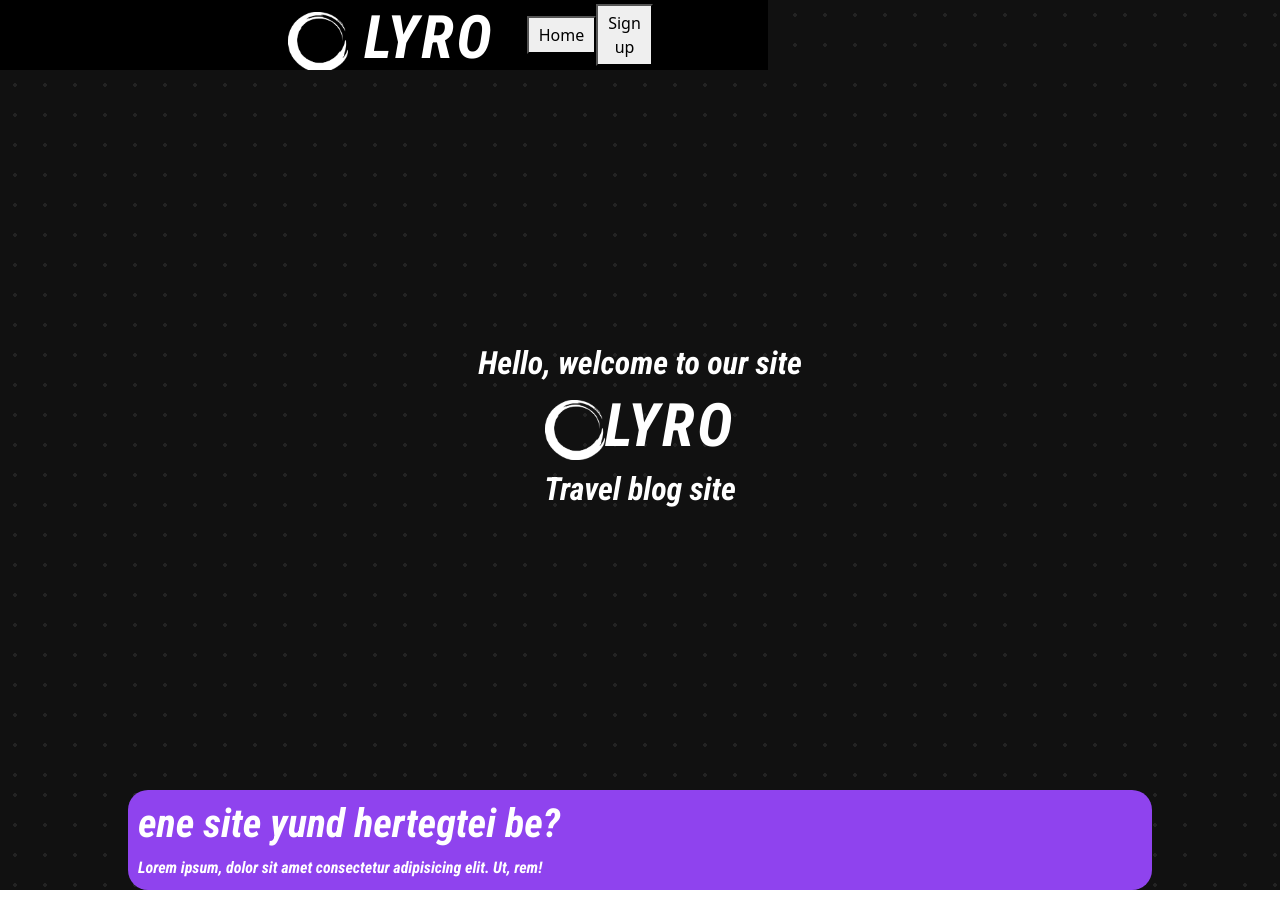
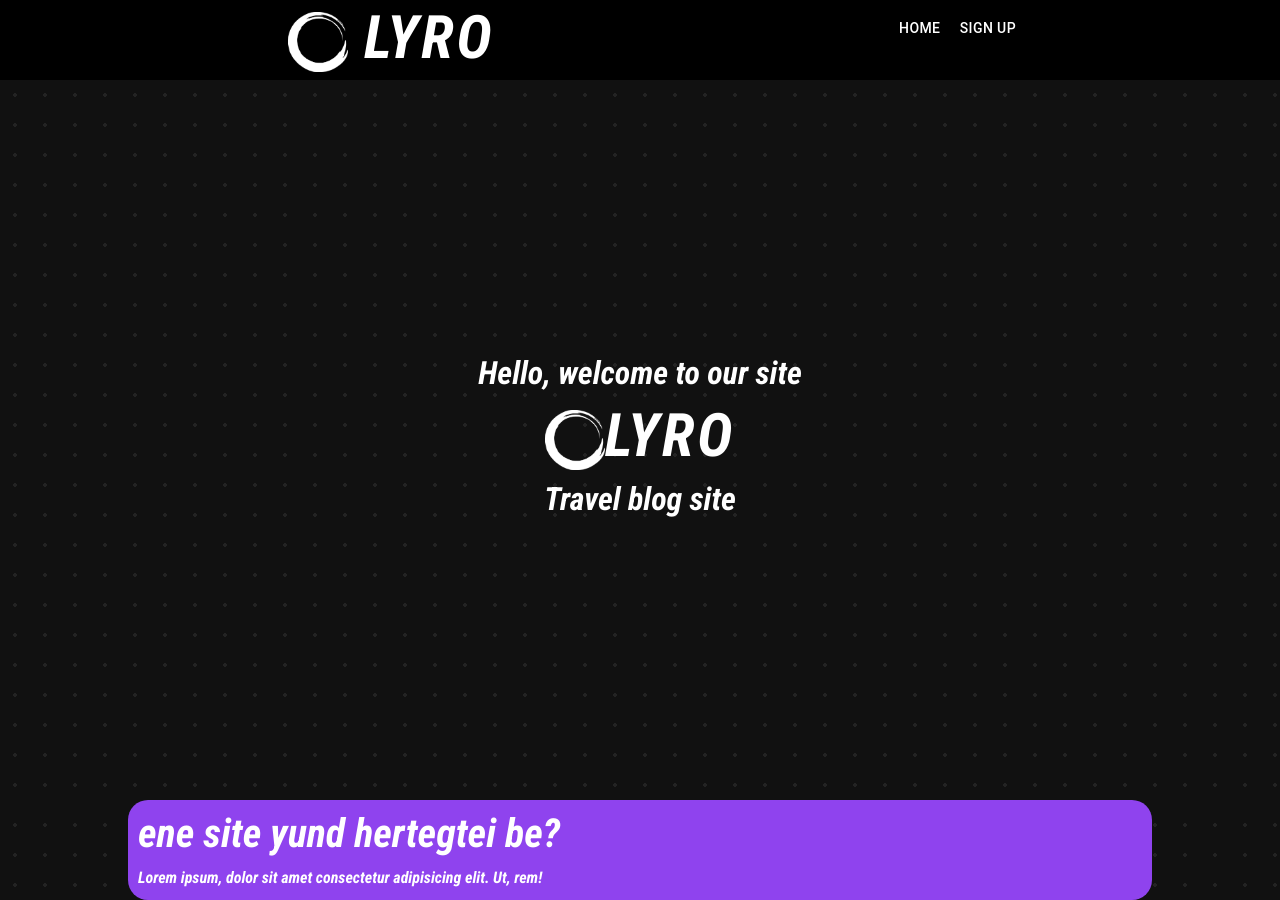
Before and after one commit to munkhtushig15/LYRO, a React (Create React App) app in the folder FrontEnd/: page /Unsign in a window 1280 px wide. Built offline with nearby package versions, Linux system fonts and the light colour scheme; the HTML template or start-up script is replaced by a standard one; a web font is replaced by a local one.

Commit message:
Little change

```diff
--- a/FrontEnd/src/pages/Unsign/Unsign.css
+++ b/FrontEnd/src/pages/Unsign/Unsign.css
@@ -9,8 +9,8 @@
   background-repeat: repeat;
 }
 .header {
-  width: 60vw;
-  height: 70px;
+  width: 100vw;
+  height: 10vh;
   display: flex;
   justify-content: space-between;
   padding: 10px 20vw;
@@ -32,9 +32,9 @@
   align-items: center;
   gap: 1em;
 }
-.home {
+.Button {
   padding: 5px 10px;
-  /* color: #fff; */
+  color: #fff;
 }
 .HomeSignUp {
   display: flex;
@@ -107,7 +107,7 @@
   size: 10px;
 }
 .goycontainer {
-    width: 100vw;
-    display: flex;
-    justify-content: center;
+  width: 100vw;
+  display: flex;
+  justify-content: center;
 }
--- a/FrontEnd/src/pages/Unsign/Unsign.jsx
+++ b/FrontEnd/src/pages/Unsign/Unsign.jsx
@@ -1,6 +1,6 @@
 import "./Unsign.css";
 import { Link } from "react-router-dom";
-
+import { Button } from "@mui/material";
 const Unsign = () => {
   return (
     <div className="unsignContainer">
@@ -13,12 +13,12 @@ const Unsign = () => {
           />
           <h1 className="lyro">LYRO</h1>
         </div>
-        <div className="HomeSignUp">
+        <div>
           <Link to="/">
-            <button className="home">Home</button>
+            <Button style={{ color: "white" }}>Home</Button>
           </Link>
-          <Link>
-            <button className="home">Sign up</button>
+          <Link to="/SignUp">
+            <Button style={{ color: "white" }}>Sign Up</Button>
           </Link>
         </div>
       </div>
```
